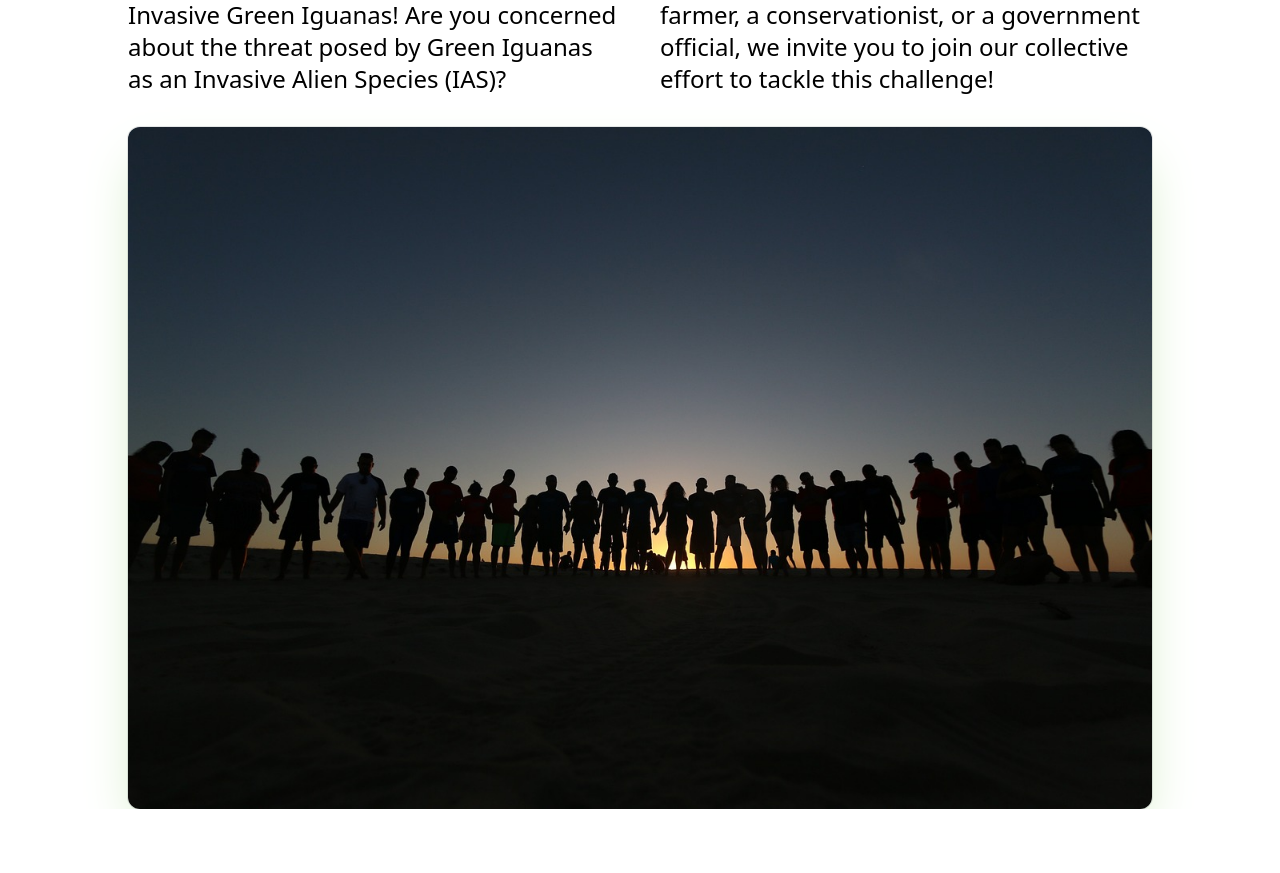
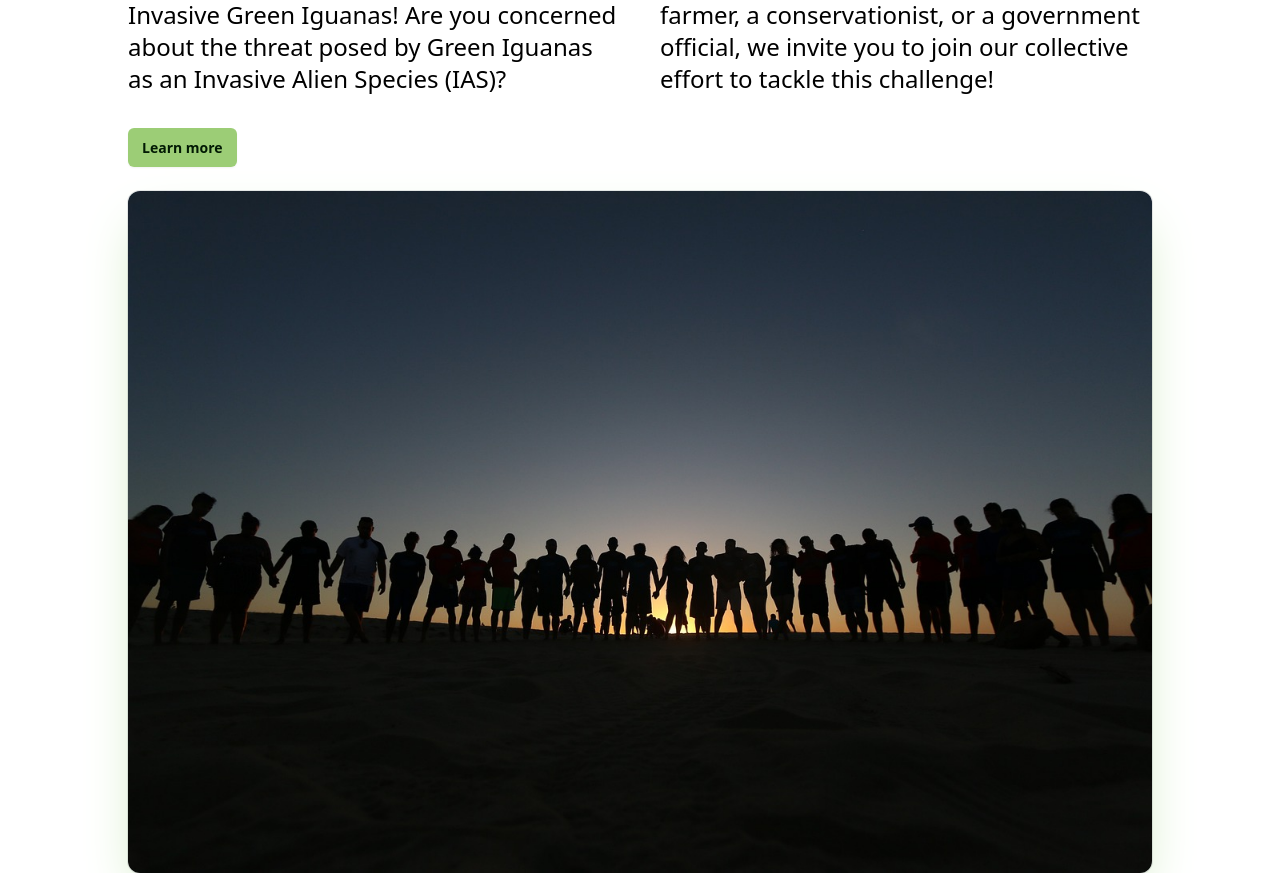
Before and after one commit to Ed-TheVisionMaker/green-ig-ias-network, a Next.js app: page / in a window 1280 px wide. Shown: the part 1749-2622 px from the top of the page. Before the commit the page ends 2558 px from the top, so only its background shows below. Built offline with nearby package versions, Linux system fonts and the light colour scheme; a web font is replaced by a local one.

Commit message:
feat(learn more): button added to community hero component

```diff
--- a/components/CommunityHero/index.tsx
+++ b/components/CommunityHero/index.tsx
@@ -14,11 +14,18 @@ const CommunityHero = () => {
             Alien Species (IAS)&#63;
           </p>
           <p className=''>
-          Whether you're a concerned citizen, a local farmer, a conservationist,
-          or a government official, we invite you to join our collective effort
-          to tackle this challenge!
+            Whether you're a concerned citizen, a local farmer, a
+            conservationist, or a government official, we invite you to join our
+            collective effort to tackle this challenge!
           </p>
-
+        </div>
+      <div className='mt-10 '>
+        <a
+          href='/invasive'
+          className='flex-none rounded-md bg-pistachio px-3.5 py-2.5 text-sm font-semibold text-ginBlack placeholder:text-ginBlack shadow-sm focus-visible:outline focus-visible:outline-2 focus-visible:outline-offset-2 focus-visible:outline-white'
+        >
+          Learn more
+        </a>
       </div>
       </div>
       <div>
```
Lines whose indentation alone changed are shown as unchanged.
